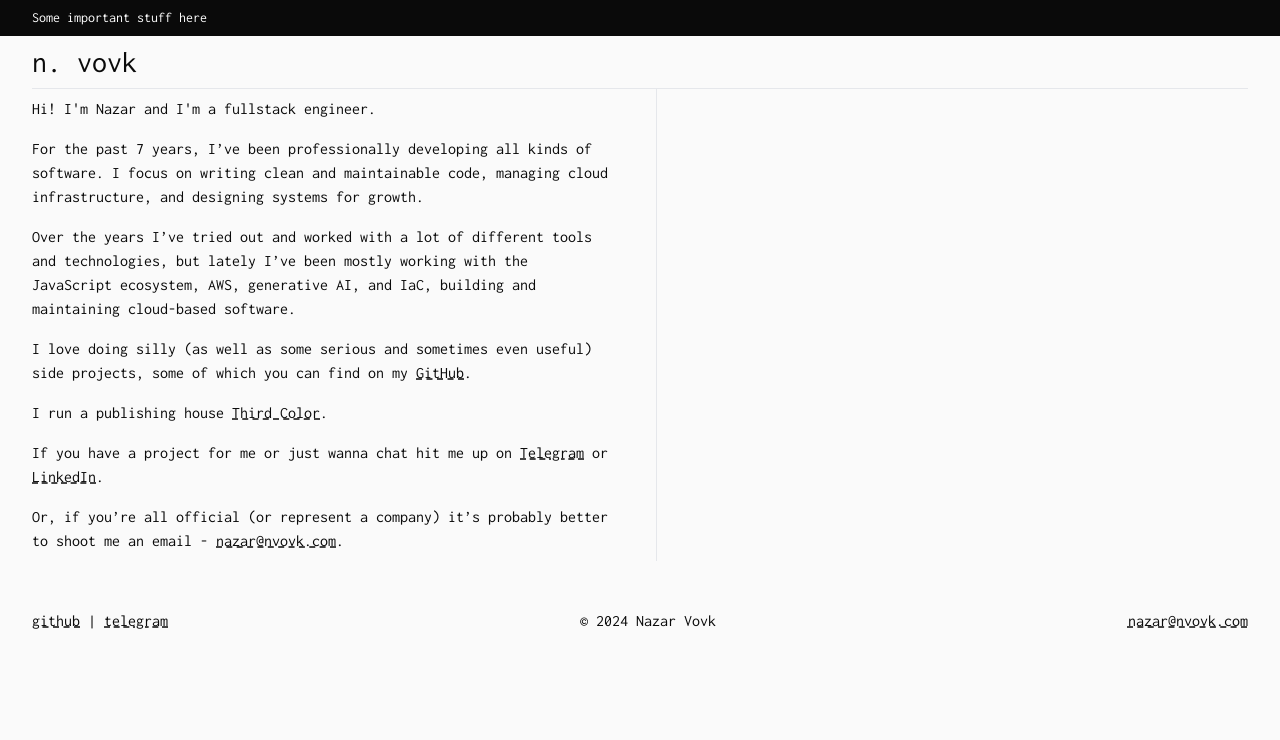
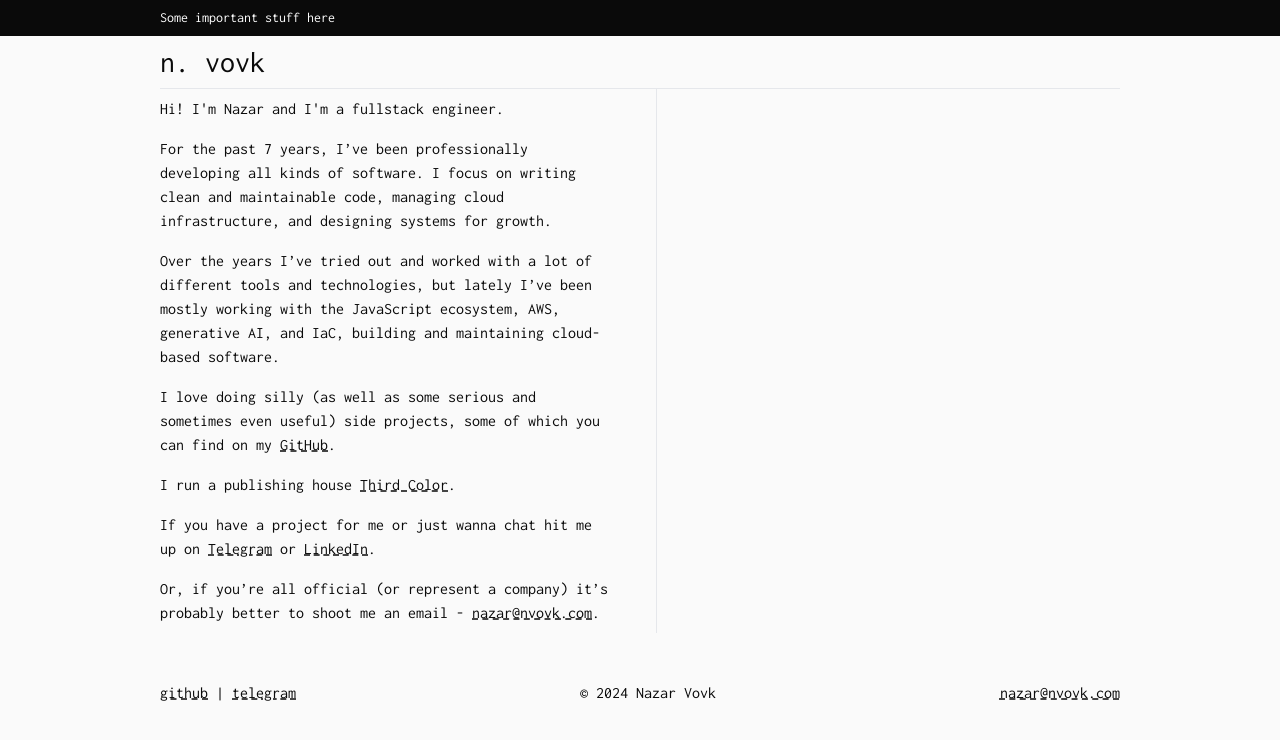
Before and after one commit to nazarvovk/nvovk, a Next.js app: page / in a window 1280 px wide. Shown: the top 740 px of the page. Built offline with nearby package versions, Linux system fonts and the light colour scheme.

Commit message:
feat: content boundary

```diff
--- a/src/components/content-boundary.tsx
+++ b/src/components/content-boundary.tsx
@@ -1,5 +1,5 @@
 import { ReactNode } from 'react'
 
 export const ContentBoundary = ({ children }: { children: ReactNode }) => {
-  return <div className='mx-auto max-w-screen-xl px-3 md:px-5 xl:px-8'>{children}</div>
+  return <div className='mx-auto max-w-screen-lg px-3 md:px-5 xl:px-8'>{children}</div>
 }
```
